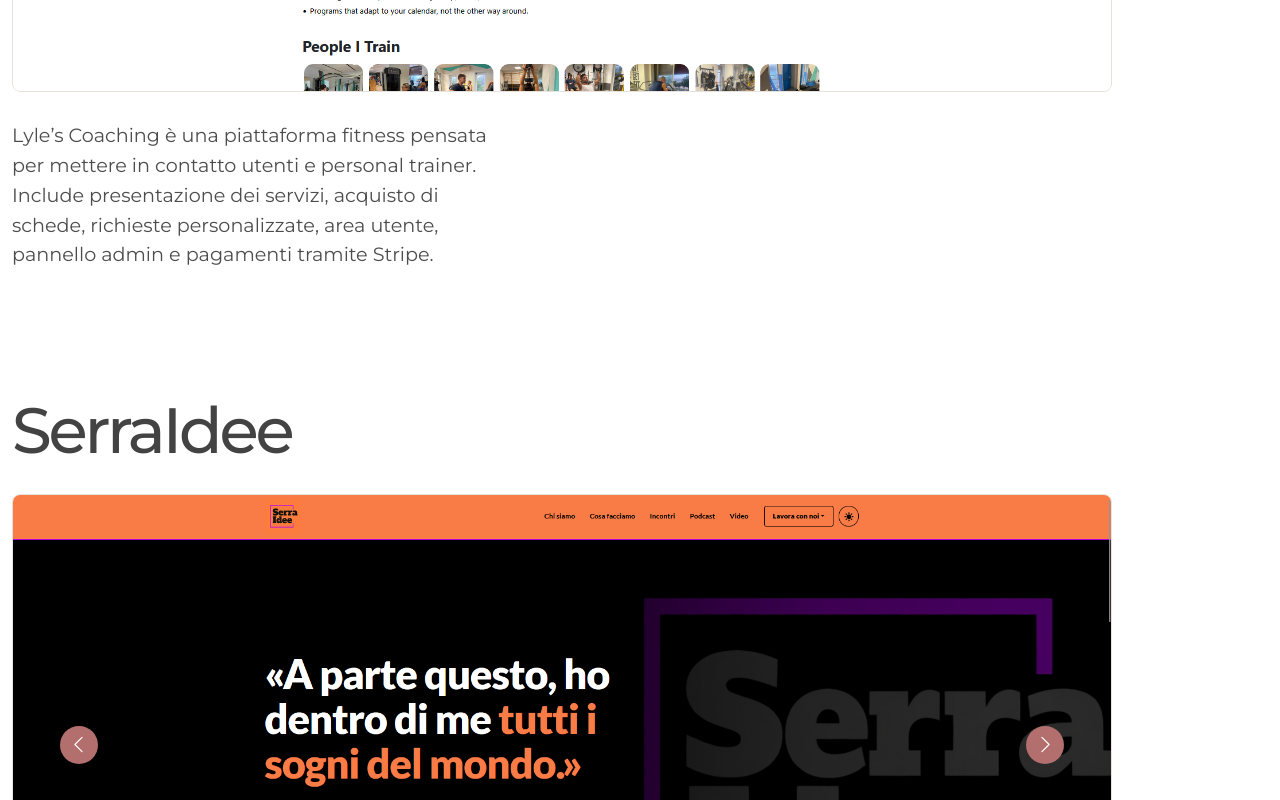
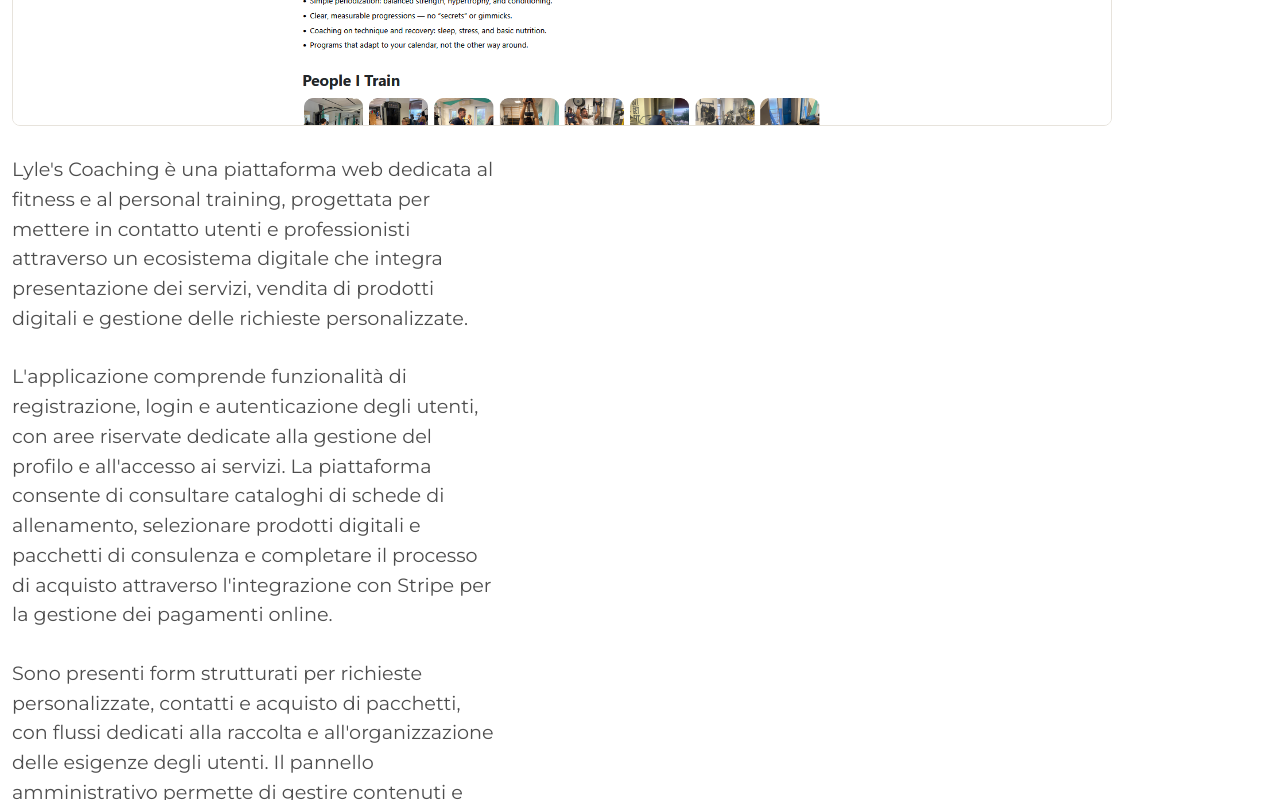
Before and after one commit to GiulioFardella/fgstudio1, a React (Create React App) app: page /portfolio in a window 1280 px wide. Shown: the part 1560-2360 px from the top of the page. Built offline with nearby package versions, Linux system fonts and the light colour scheme.

Commit message:
update portfolio.jsx

```diff
--- a/src/pages/Portfolio.jsx
+++ b/src/pages/Portfolio.jsx
@@ -1,3 +1,4 @@
+
 import { Container } from "react-bootstrap";
 import ZoomableCarousel from "../components/ZoomableCarousel";
 import "../css/portfolio.css";
@@ -37,10 +38,14 @@ import gem3 from "../assets/portfolio/gem3.png";
 import gem4 from "../assets/portfolio/gem4.png";
 import gem5 from "../assets/portfolio/gem5.png";
 
+// COMPONENTE PROGETTO
+
 function ProjectCarousel({ project }) {
   return (
     <article className="portfolio-project">
-      <h2 className="portfolio-project__title">{project.title}</h2>
+      <h2 className="portfolio-project__title">
+        {project.title}
+      </h2>
 
       <ZoomableCarousel
         items={project.slides}
@@ -48,15 +53,28 @@ function ProjectCarousel({ project }) {
         imageClassName="portfolio-project__image"
       />
 
-      <p className="portfolio-project__description">{project.description}</p>
+      <div className="portfolio-project__content">
+        {project.description.map((paragraph, index) => (
+          <p
+            key={index}
+            className="portfolio-project__description"
+          >
+            {paragraph}
+          </p>
+        ))}
+      </div>
     </article>
   );
 }
 
+// PORTFOLIO
+
 function Portfolio() {
   const projects = [
+    // 1. LYLE'S COACHING
     {
       title: "Lyle's Coaching",
+
       slides: [
         { src: img1, alt: "Lyle's Coaching - schermata 1" },
         { src: img5, alt: "Lyle's Coaching - schermata 2" },
@@ -65,12 +83,22 @@ function Portfolio() {
         { src: img13, alt: "Lyle's Coaching - schermata 5" },
         { src: img14, alt: "Lyle's Coaching - schermata 6" },
       ],
-      description:
-        "Lyle’s Coaching è una piattaforma fitness pensata per mettere in contatto utenti e personal trainer. Include presentazione dei servizi, acquisto di schede, richieste personalizzate, area utente, pannello admin e pagamenti tramite Stripe.",
+
+      description: [
+        `Lyle's Coaching è una piattaforma web dedicata al fitness e al personal training, progettata per mettere in contatto utenti e professionisti attraverso un ecosistema digitale che integra presentazione dei servizi, vendita di prodotti digitali e gestione delle richieste personalizzate.`,
+
+        `L'applicazione comprende funzionalità di registrazione, login e autenticazione degli utenti, con aree riservate dedicate alla gestione del profilo e all'accesso ai servizi. La piattaforma consente di consultare cataloghi di schede di allenamento, selezionare prodotti digitali e pacchetti di consulenza e completare il processo di acquisto attraverso l'integrazione con Stripe per la gestione dei pagamenti online.`,
+
+        `Sono presenti form strutturati per richieste personalizzate, contatti e acquisto di pacchetti, con flussi dedicati alla raccolta e all'organizzazione delle esigenze degli utenti. Il pannello amministrativo permette di gestire contenuti e servizi, distinguendo le funzionalità disponibili al pubblico da quelle riservate all'amministrazione.`,
+
+        `Il progetto integra logiche applicative per l'autenticazione, la gestione delle sessioni, l'organizzazione dei cataloghi e dei processi di acquisto, con particolare attenzione alla progettazione responsive, alla navigazione e all'esperienza utente.`,
+      ],
     },
 
+    // 2. SERRAIDEE
     {
       title: "SerraIdee",
+
       slides: [
         { src: img22, alt: "SerraIdee - homepage" },
         { src: img23, alt: "SerraIdee - presentazione" },
@@ -82,12 +110,22 @@ function Portfolio() {
         { src: img29, alt: "SerraIdee - versione chiara" },
         { src: img30, alt: "SerraIdee - dialogo" },
       ],
-      description:
-        "SerraIdee è un portale culturale dedicato al confronto e alla condivisione della conoscenza. Il progetto riunisce incontri, podcast, discussioni e contenuti video in uno spazio digitale pensato per mettere in dialogo idee, persone e prospettive differenti. L’interfaccia alterna composizioni editoriali, tipografia espressiva e contrasti cromatici, con una doppia identità visiva chiara e scura.",
+
+      description: [
+        `SerraIdee è un portale culturale e multimediale dedicato alla divulgazione, al confronto intellettuale e alla condivisione della conoscenza. Il progetto nasce con l'obiettivo di creare uno spazio digitale capace di favorire il dialogo tra idee, persone e prospettive differenti.`,
+
+        `La piattaforma organizza incontri culturali, podcast, discussioni, contenuti editoriali e materiali audiovisivi attraverso una struttura informativa suddivisa in sezioni tematiche. L'interfaccia valorizza la presentazione dei contenuti e la navigazione tra differenti modalità di fruizione, integrando elementi dedicati alla comunicazione culturale e multimediale.`,
+
+        `Dal punto di vista della progettazione UI/UX, SerraIdee utilizza composizioni editoriali, tipografia espressiva, gerarchie visive e contrasti cromatici per costruire un'esperienza riconoscibile. Il sistema grafico comprende una doppia identità visiva Light/Dark, pensata per adattare la presentazione dei contenuti a differenti preferenze di visualizzazione.`,
+
+        `Il progetto pone particolare attenzione alla progettazione responsive, alla leggibilità, alla modularità dei componenti e all'organizzazione dell'architettura informativa, combinando sviluppo web, comunicazione visiva e divulgazione della conoscenza.`,
+      ],
     },
 
+    // 3. EULIVE
     {
       title: "euLive",
+
       slides: [
         { src: img2, alt: "euLive - homepage" },
         { src: img18, alt: "euLive - registrazione artista" },
@@ -95,12 +133,22 @@ function Portfolio() {
         { src: img21, alt: "euLive - dettaglio evento" },
         { src: img20, alt: "euLive - registrazione utente" },
       ],
-      description:
-        "euLive è una piattaforma musicale dedicata a eventi analogici e semi-analogici. Il progetto valorizza artisti, utenti, calendario serate, registrazione artista e registrazione pubblico, con uno stile urbano, scuro e ad alto impatto visivo.",
+
+      description: [
+        `euLive è una piattaforma web dedicata alla promozione della musica dal vivo e all'organizzazione di eventi analogici e semi-analogici. Il progetto nasce per creare un punto d'incontro digitale tra artisti, pubblico e realtà musicali, valorizzando la dimensione autentica delle esibizioni dal vivo.`,
+
+        `La piattaforma comprende sezioni dedicate alla presentazione degli artisti, alla consultazione degli eventi e alla visualizzazione di un calendario delle serate. Le schede evento organizzano le informazioni relative agli appuntamenti musicali, facilitando la navigazione e la consultazione dei contenuti.`,
+
+        `Il progetto distingue due differenti percorsi di registrazione: uno dedicato agli artisti e uno rivolto al pubblico. I moduli sono progettati per raccogliere informazioni specifiche in base alla tipologia di utente e rappresentano la base per una gestione differenziata dei profili e delle interazioni con la piattaforma.`,
+
+        `L'interfaccia utilizza un'identità visiva urbana e contemporanea, caratterizzata da tema scuro, contrasti marcati, tipografia espressiva e componenti grafici ad alto impatto. La struttura responsive combina organizzazione dei dati, modularità delle sezioni e progettazione dei flussi utente.`,
+      ],
     },
 
+    // 4. ZOOVERSEE
     {
       title: "ZoOversee",
+
       slides: [
         { src: img10, alt: "ZoOversee - schermata 1" },
         { src: img3, alt: "ZoOversee - schermata 2" },
@@ -108,12 +156,22 @@ function Portfolio() {
         { src: img11, alt: "ZoOversee - schermata 4" },
         { src: img16, alt: "ZoOversee - schermata 5" },
       ],
-      description:
-        "ZoOversee è una piattaforma dedicata alla tutela ambientale e alle specie in via d’estinzione. Permette di esplorare missioni, candidarsi a progetti internazionali, sostenere iniziative tramite adozioni a distanza e gestire il proprio profilo utente.",
+
+      description: [
+        `ZoOversee è una piattaforma digitale dedicata alla tutela ambientale, alla conservazione della biodiversità e alla salvaguardia delle specie animali a rischio di estinzione. Il progetto nasce con l'obiettivo di rendere più accessibile la conoscenza e la partecipazione alle iniziative internazionali di conservazione.`,
+
+        `L'applicazione organizza missioni ambientali, progetti di tutela e iniziative di sensibilizzazione attraverso sezioni informative e schede dedicate. Gli utenti possono esplorare le missioni disponibili, consultare i dettagli dei progetti e candidarsi a iniziative internazionali mediante moduli strutturati.`,
+
+        `La piattaforma comprende funzionalità dedicate al sostegno delle iniziative attraverso programmi di adozione a distanza e un'area personale per la gestione del profilo utente. I percorsi applicativi sono organizzati per facilitare la consultazione dei progetti e l'interazione con i servizi disponibili.`,
+
+        `L'interfaccia combina progettazione responsive, organizzazione dei contenuti, componenti modulari e flussi di navigazione dedicati. L'identità visiva è orientata alla comunicazione scientifica e ambientale, con attenzione alla chiarezza delle informazioni e all'accessibilità dell'esperienza utente.`,
+      ],
     },
 
+    // 5. GEM SYSTEM 98
     {
       title: "GEM System 98",
+
       slides: [
         { src: gem1, alt: "GEM System 98 - schermata 1" },
         { src: gem2, alt: "GEM System 98 - schermata 2" },
@@ -121,46 +179,78 @@ function Portfolio() {
         { src: gem4, alt: "GEM System 98 - schermata 4" },
         { src: gem5, alt: "GEM System 98 - schermata 5" },
       ],
-      description:
-        "GEM System 98 è un gestionale industriale progettato per aziende manifatturiere, pensato per centralizzare personale, presenze, ferie e permessi, produzione, segnalazioni, proposte dei dipendenti e comunicazioni aziendali. L’interfaccia riprende il linguaggio visivo dei gestionali Windows 98/2000, combinandolo con una struttura modulare moderna. Il prototipo è sviluppato in React e prevede un’evoluzione backend con Java, Spring Boot, PostgreSQL e REST API.",
+
+      description: [
+        `GEM System 98 è un progetto di gestionale industriale modulare, concepito per digitalizzare e centralizzare i principali processi organizzativi delle aziende manifatturiere. La piattaforma riunisce in un unico ambiente digitale strumenti per il coordinamento del personale, delle attività produttive e delle comunicazioni interne.`,
+
+        `Il sistema è progettato per comprendere moduli dedicati alla gestione dei dipendenti, rilevazione delle presenze, ferie e permessi, monitoraggio della produzione, segnalazioni operative, proposte dei lavoratori e comunicazioni aziendali. L'organizzazione modulare permette di distinguere le diverse aree funzionali e semplificare l'accesso alle informazioni.`,
+
+        `Il prototipo frontend è sviluppato in React attraverso un'architettura a componenti riutilizzabili, con una struttura predisposta per successive integrazioni applicative. L'evoluzione backend prevista comprende Java e Spring Boot per la gestione della logica applicativa, PostgreSQL per la persistenza dei dati e REST API per la comunicazione tra frontend e backend.`,
+
+        `Tra le funzionalità previste rientrano sistemi di autenticazione, gestione dei ruoli e autorizzazioni, con differenti livelli di accesso alle informazioni e agli strumenti aziendali.`,
+
+        `Dal punto di vista grafico, GEM System 98 riprende il linguaggio dei software gestionali Windows 98/2000, reinterpretandolo attraverso un'interfaccia modulare moderna. Il progetto integra competenze di sviluppo software e conoscenza diretta dei processi produttivi, con particolare attenzione alle esigenze operative delle realtà industriali.`,
+      ],
     },
 
+    // 6. BIANCHI & API
     {
       title: "Bianchi & Api",
+
       slides: [
         { src: img4, alt: "Bianchi & Api - homepage" },
         { src: img6, alt: "Bianchi & Api - prodotti" },
         { src: img17, alt: "Bianchi & Api - iniziative e ricerca" },
       ],
-      description:
-        "Bianchi & Api è un e-commerce per un’apicoltura artigianale. Presenta una homepage narrativa, una sezione prodotti con mieli e prezzi, e un’area dedicata a territorio, tutela delle api e ricerca entomologica.",
+
+      description: [
+        `Bianchi & Api è un progetto web dedicato a un'attività di apicoltura artigianale, concepito per valorizzare la produzione locale, la qualità dei prodotti e il rapporto tra attività agricola, territorio e biodiversità.`,
+
+        `La piattaforma presenta un'interfaccia orientata all'e-commerce, con una homepage narrativa dedicata alla storia e all'identità dell'attività, una sezione catalogo per la consultazione dei prodotti e un'organizzazione delle informazioni relative a mieli, caratteristiche e prezzi.`,
+
+        `Il progetto comprende inoltre sezioni dedicate alla tutela delle api, alle iniziative ambientali e alla ricerca entomologica, integrando contenuti divulgativi con la presentazione commerciale dei prodotti.`,
+
+        `Dal punto di vista della progettazione web, Bianchi & Api combina organizzazione del catalogo, componenti informativi, gerarchie visive e navigazione responsive. L'identità grafica valorizza un linguaggio naturale e artigianale, con particolare attenzione alla leggibilità e alla presentazione dei contenuti.`,
+      ],
     },
   ];
 
   return (
     <main className="portfolio-page">
+
       <section className="portfolio-hero page-hero">
         <Container>
-          <p className="portfolio-hero__eyebrow">PORTFOLIO</p>
+          <p className="portfolio-hero__eyebrow">
+            PORTFOLIO
+          </p>
 
-          <h1>Progetti, idee e direzioni visive.</h1>
+          <h1>
+            Progetti, idee e direzioni visive.
+          </h1>
 
           <p className="portfolio-hero__text">
-            Una raccolta di siti e concept costruiti per essere chiari,
-            funzionali e riconoscibili.
+            Una raccolta di applicazioni web, piattaforme
+            digitali e concept progettati per integrare
+            funzionalità, esperienza utente e identità visiva.
           </p>
         </Container>
       </section>
 
       <section className="portfolio-section">
         <Container>
-          <p className="portfolio-section__label">PROGETTI</p>
+          <p className="portfolio-section__label">
+            PROGETTI
+          </p>
 
           {projects.map((project) => (
-            <ProjectCarousel key={project.title} project={project} />
+            <ProjectCarousel
+              key={project.title}
+              project={project}
+            />
           ))}
         </Container>
       </section>
+
     </main>
   );
 }
```
